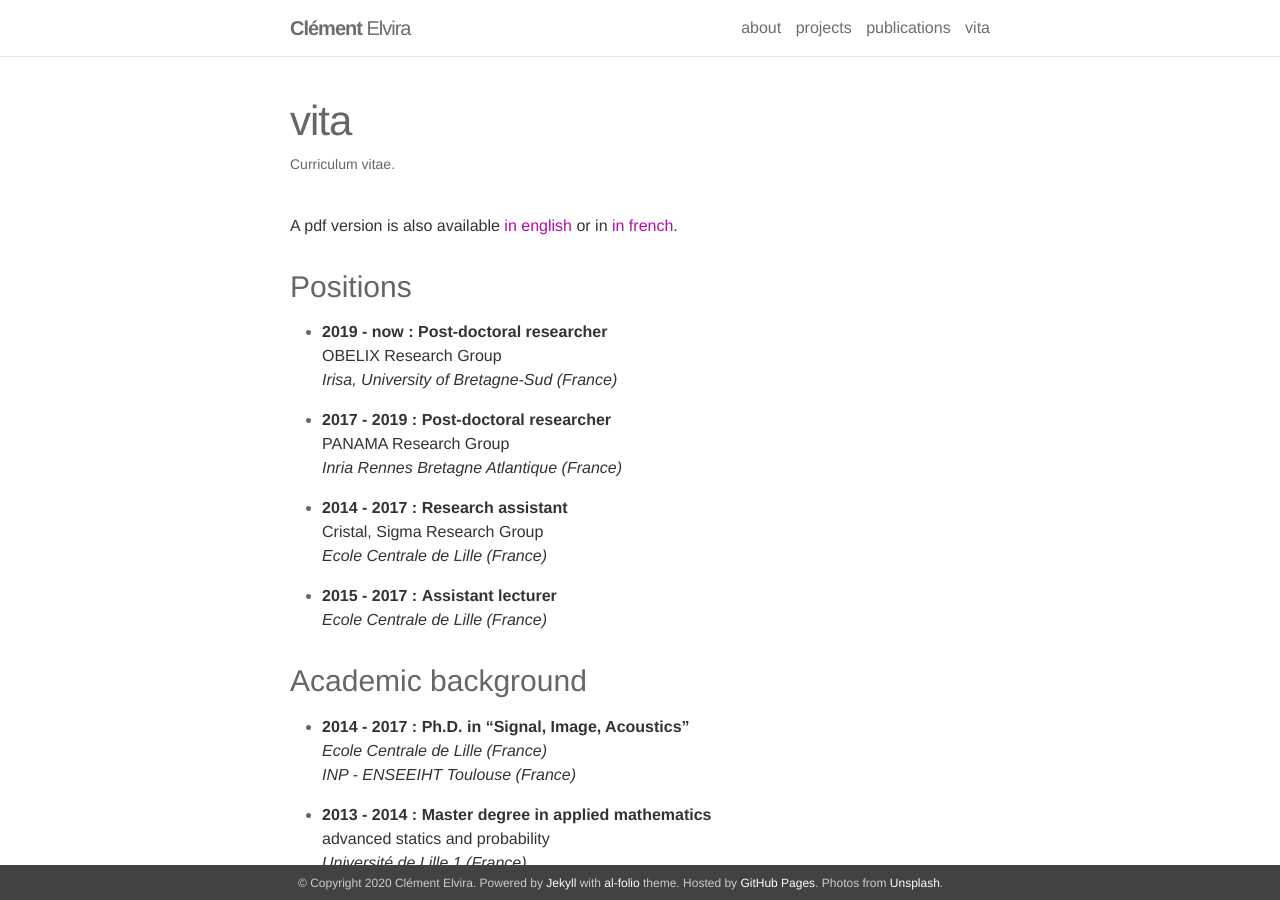
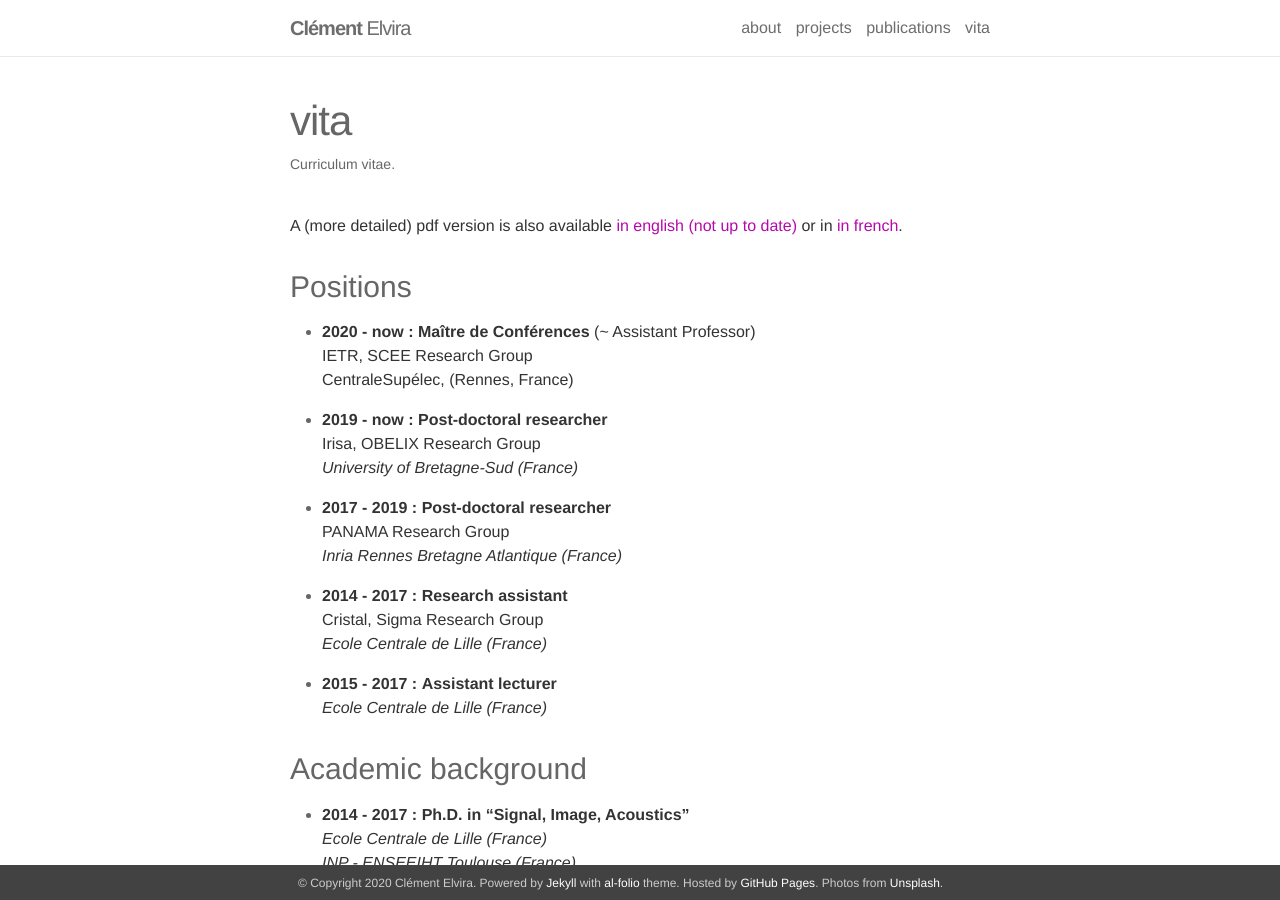
Before and after one commit to c-elvira/c-elvira.github.io-old, a Jekyll site: the page built from _pages/vita.md, in a window 1280 px wide and 900 px high. Built offline with Jekyll 4.4.1, drawn with Linux system fonts in a browser that asks for light colours; nearby versions of some CDN libraries.

Commit message:
Update aout 2020

```diff
--- a/_bibliography/papers.bib
+++ b/_bibliography/papers.bib
@@ -25,6 +25,7 @@
   booktitle={accepted at IEEE ICASSP},
   PUBLISHER = {{IEEE}},
   year = {2020},
+  doi = {10.1109/ICASSP40776.2020.9054647},
   code= {https://gitlab.inria.fr/panama-team/blaster},
   hal={https://hal.archives-ouvertes.fr/hal-02469901},
 }
@@ -36,6 +37,7 @@
   PUBLISHER = {{IEEE}},
   year = {2020},
   code = {https://gitlab.inria.fr/celvira/safe-squeezing},
+  doi={10.1109/ICASSP40776.2020.9053156},
 }
 
 @inproceedings{elvira2019gretsi,
--- a/_pages/vita.md
+++ b/_pages/vita.md
@@ -6,13 +6,17 @@ description: Curriculum vitae.
 ---
 
 
-A pdf version is also available [in english](../pdf/cv_en.pdf) or in [in french](../pdf/cv_fr.pdf).
+A (more detailed) pdf version is also available [in english (not up to date)](../pdf/cv_en.pdf) or in [in french](../pdf/cv_fr.pdf).
 
 ### Positions
 
+- **2020 - now :** **Maître de Conférences** (~ Assistant Professor)<br/>
+IETR, SCEE Research Group <br/>
+CentraleSupélec, (Rennes, France) <br/>
+
 - **2019 - now :** **Post-doctoral researcher** <br/>
-OBELIX Research Group <br/>
-*Irisa, University of Bretagne-Sud (France)* <br/>
+Irisa, OBELIX Research Group <br/>
+*University of Bretagne-Sud (France)* <br/>
 
 - **2017 - 2019 :** **Post-doctoral researcher** <br/>
 PANAMA Research Group <br/>
```
Also changed, not shown: _news/announcement_2.md (added, +7 -0 lines), _pages/about.md (+6 -2 lines), 1 other file.
